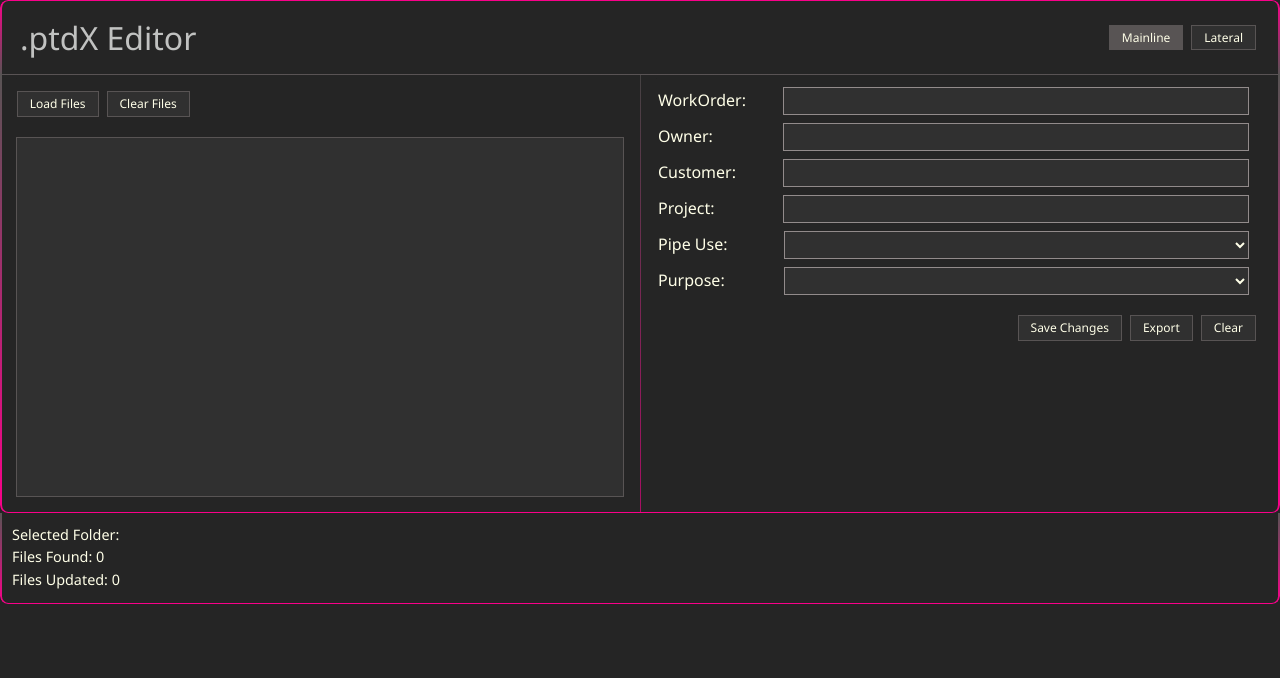
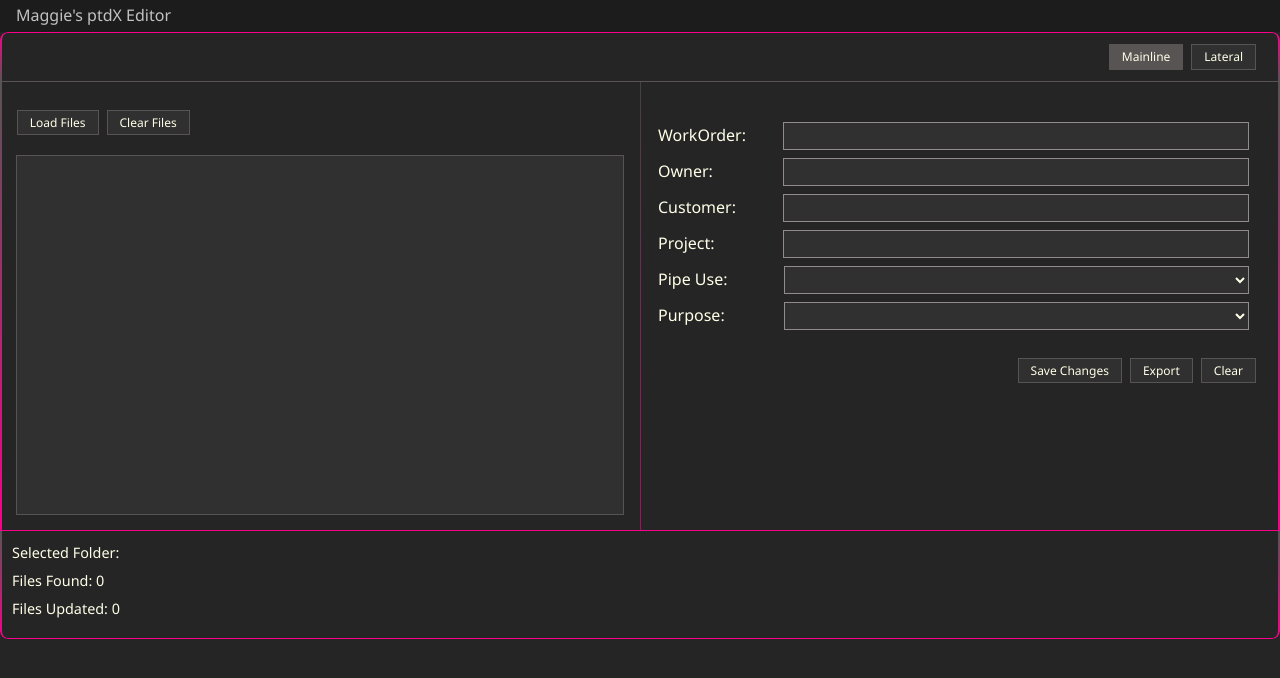
Before and after one commit to M-Rozell/ptdX-editor, a React (Vite) app in the folder frontend/: page / in a window 1280 px wide. Both pictures are taken after a click on the button "Mainline". Shown: the top 678 px of the page. Built offline with nearby package versions, Linux system fonts and the light colour scheme.

Commit message:
Added custom toolbar

```diff
--- a/frontend/index.html
+++ b/frontend/index.html
@@ -8,6 +8,7 @@
     <title>ptdX-editor</title>
   </head>
   <body>
+    <div class="titleBar">Maggie's ptdX Editor</div>
     <div id="root"></div>
     <script type="module" src="/src/main.jsx"></script>
   </body>
--- a/frontend/src/App.jsx
+++ b/frontend/src/App.jsx
@@ -37,7 +37,6 @@ import "./css/App.css"
 
         <header>
           <div></div>
-            <h1 className="ptdXHeader">.ptdX Editor</h1>
           <div className="headerBtns">
             <button type="button"
                     className="folderSelectionBtn"
--- a/frontend/src/components/XMLFormLateral.jsx
+++ b/frontend/src/components/XMLFormLateral.jsx
@@ -92,7 +92,7 @@ const XMLFormLateral = ({ folderPathLateral, updatedFilesLateral, setUpdatedFile
 
   return (
     <form onSubmit={handleSubmit} aria-labelledby="form-title">
-      <fieldset>
+      <fieldset className="formFieldset">
         <legend>Edit Lateral</legend>
 
         {Object.keys(formData).map((key) => (
--- a/frontend/src/components/XMLFormMainline.jsx
+++ b/frontend/src/components/XMLFormMainline.jsx
@@ -93,7 +93,7 @@ const XMLFormMainline = ({ folderPath, updatedFiles, setUpdatedFiles }) => {
 
   return (
     <form onSubmit={handleSubmit} aria-labelledby="form-title">
-      <fieldset>
+      <fieldset className="formFieldset">
         <legend>Edit Mainline</legend>
 
         {Object.keys(formData).map((key) => (
--- a/frontend/src/css/App.css
+++ b/frontend/src/css/App.css
@@ -13,12 +13,24 @@ body,html {
   padding: 0;
 }
 
+.titleBar {
+  padding: .25rem 0 0 1rem;
+  height: 2rem;
+  background: #1c1c1c;
+  font-family: 'Segoe UI', sans-serif;
+  font-weight: 100;
+  font-size: 1rem;
+  color: #c1c2c1;
+  -webkit-app-region: drag; /* Enables dragging of the window in Electron */
+}
+
 .appWrapper{
   display: contents;
 }
 
 header {
   display: flex;
+  padding: .5rem;
   border-radius: .5rem .5rem 0 0;
   position: relative;
 }
@@ -26,26 +38,15 @@ header::before {
   content: "";
   position: absolute;
   inset: 0;
-  padding: .05rem .125rem .09rem .1rem; /* border length  */
+  padding: .05rem .15rem .05rem .15rem; /* border length  */
   background: linear-gradient(#fa008a,#585454);
   border-radius: inherit;
   mask: conic-gradient(#000 0 0) content-box exclude,conic-gradient(#000 0 0);
 }
 
-.ptdXHeader {
-  margin: 0;
-  margin-left: .25rem;
-  padding: 1rem;
-  text-align: left;
-  font-family: 'Segoe UI', sans-serif;
-  font-weight: 100;
-  font-size: 2rem;
-  color: #c1c2c1;
-}
-
 .headerBtns {
   margin-left: auto;
-  margin-right: 1.25rem;
+  margin-right: .75rem;
   display: flex;
   align-items: center;
   z-index: 2;
@@ -58,15 +59,20 @@ fieldset{
   z-index: 2;
 }
 
+.formFieldset {
+  padding: 0;
+  margin-top: 1rem;
+}
+
 legend {
-  padding: .25rem 1rem .5rem 1rem;
-  font-size: .01rem;
+  padding: 1rem 1rem .5rem 1rem;
+  font-size: 0rem;
 }
 
 .filesFormWrapper {
   display: flex;
   flex-direction: column;
-  border-radius: 0 0 .5rem .5rem ;
+  border-radius: 0 0 0 0 ;
   position: relative;
   background: linear-gradient(#585454, #fa008a) no-repeat center/.04rem 100%;
   z-index: 1;
@@ -75,7 +81,7 @@ legend {
   content: "";
   position: absolute;
   inset: 0;
-  padding: 0 .125rem .05rem .1rem; /* border length  */
+  padding: 0 .15rem .05rem .15rem; /* border length  */
   background: linear-gradient(#585454,#fa008a);
   border-radius: inherit;
   mask: conic-gradient(#000 0 0) content-box exclude,conic-gradient(#000 0 0);
@@ -202,7 +208,7 @@ option {
 
 .bottomBtnsWrapper {
   margin-right: 1.25rem;
-  margin-top: 1rem;
+  margin-top: 1.5rem;
   text-align: right;
 }
 
@@ -241,12 +247,12 @@ footer::before {
   content: "";
   position: absolute;
   inset: 0;
-  padding: 0 .1rem .08rem .1rem; /* border length  */
+  padding: 0 .15rem .05rem .15rem; /* border length  */
   background: linear-gradient(#585454,#fa008a);
   border-radius: inherit;
   mask: conic-gradient(#000 0 0) content-box exclude,conic-gradient(#000 0 0);
 }
 
 .footerText {
-  margin-bottom: .22rem;
+  margin-bottom: .55rem;
 }
```
Also changed, not shown: 1 other file (tests, documents, lock files or other folders).
